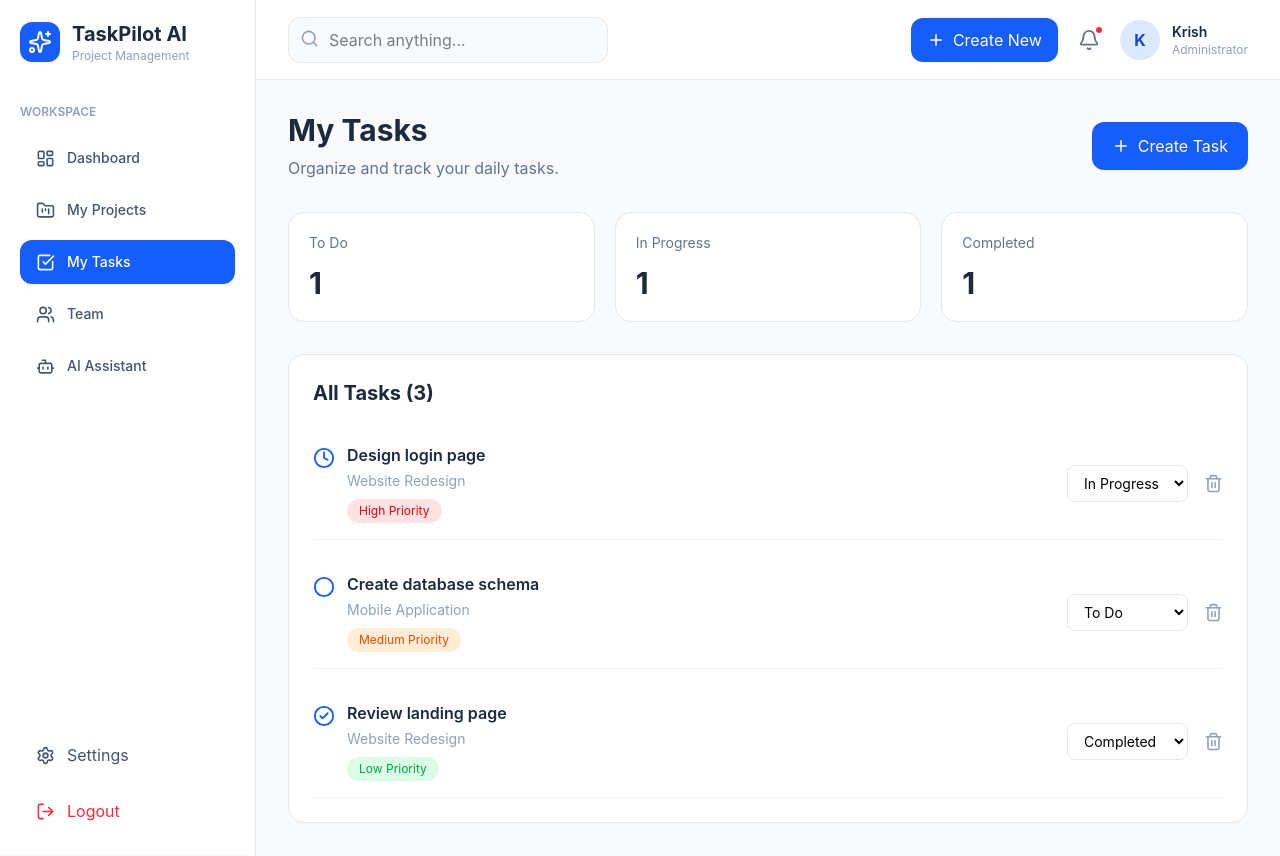
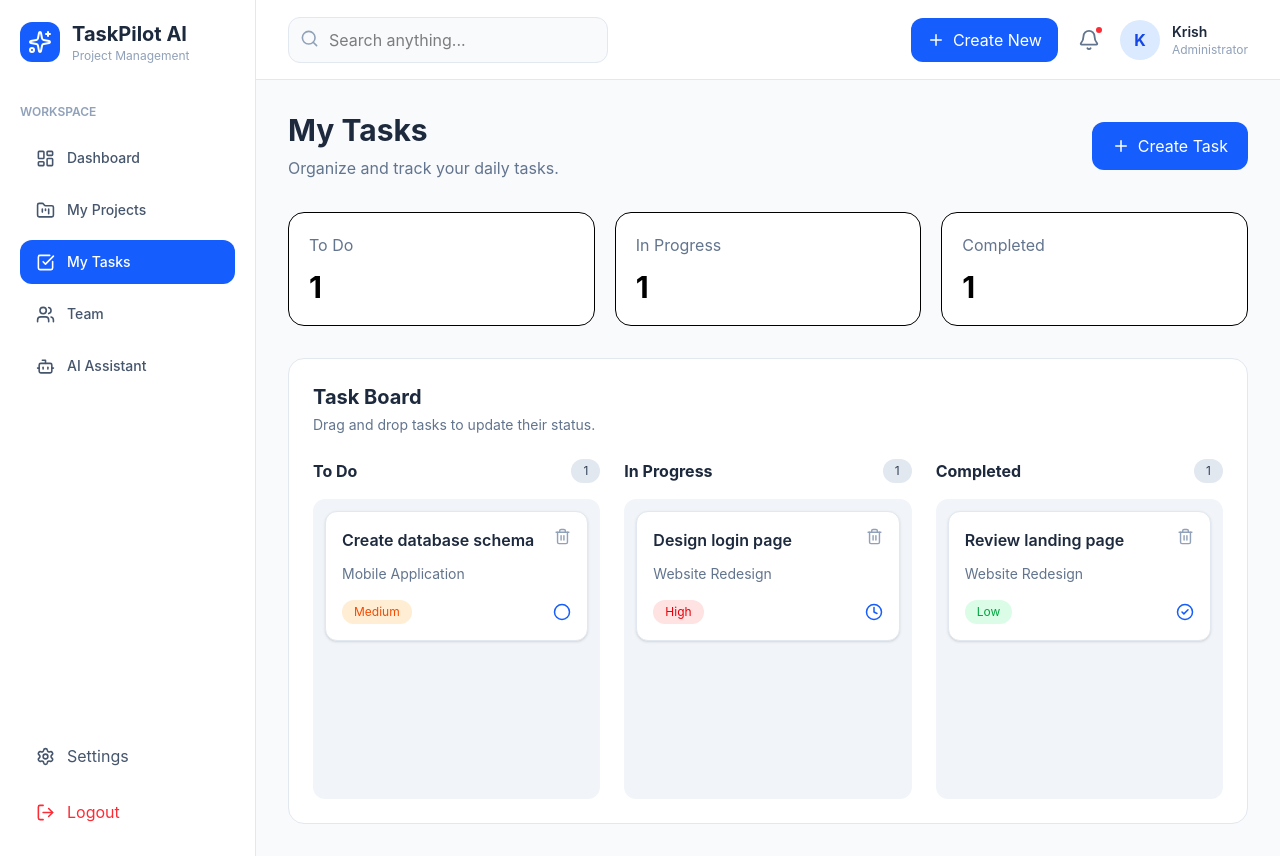
Before and after one commit to notmekrish-boop/Flowvane, a React app in the folder frontend/: page /tasks in a window 1280 px wide. Built offline with nearby package versions, Linux system fonts and the light colour scheme; the HTML template or start-up script is replaced by a standard one.

Commit message:
Implement interactive Kanban board

```diff
--- /dev/null
+++ b/frontend/src/components/KanbanBoard.jsx
@@ -0,0 +1,260 @@
+
+import {
+  DndContext,
+  PointerSensor,
+  useSensor,
+  useSensors,
+  useDroppable,
+  closestCorners
+} from "@dnd-kit/core";
+
+import {
+  SortableContext,
+  useSortable,
+  verticalListSortingStrategy
+} from "@dnd-kit/sortable";
+
+import { CSS } from "@dnd-kit/utilities";
+
+import { Trash2, Circle, Clock, CheckCircle2 } from "lucide-react";
+
+const columns = [
+  { id: "To Do", title: "To Do" },
+  { id: "In Progress", title: "In Progress" },
+  { id: "Completed", title: "Completed" }
+];
+
+const priorityColors = {
+  High: "bg-red-100 text-red-600",
+  Medium: "bg-orange-100 text-orange-600",
+  Low: "bg-green-100 text-green-600"
+};
+
+const statusIcons = {
+  "To Do": Circle,
+  "In Progress": Clock,
+  "Completed": CheckCircle2
+};
+
+// Individual draggable task card
+function TaskCard({ task, onDeleteTask }) {
+
+  const {
+    attributes,
+    listeners,
+    setNodeRef,
+    transform,
+    transition,
+    isDragging
+  } = useSortable({
+    id: task.id
+  });
+
+  const style = {
+    transform: CSS.Transform.toString(transform),
+    transition,
+    opacity: isDragging ? 0.4 : 1,
+    touchAction: "none"
+  };
+
+  const StatusIcon = statusIcons[task.status];
+
+  return (
+
+    <div
+      ref={setNodeRef}
+      style={style}
+      {...attributes}
+      {...listeners}
+      className="bg-white border border-slate-200 rounded-xl p-4 shadow-sm cursor-grab active:cursor-grabbing"
+    >
+
+      <div className="flex justify-between items-start">
+
+        <h3 className="font-semibold text-slate-800">
+          {task.title}
+        </h3>
+
+        <button
+          type="button"
+          onPointerDown={(e) => e.stopPropagation()}
+          onClick={() => onDeleteTask(task.id)}
+          className="text-slate-400 hover:text-red-500 cursor-pointer"
+          title="Delete task"
+        >
+          <Trash2 size={17} />
+        </button>
+
+      </div>
+
+      <p className="text-sm text-slate-500 mt-3">
+        {task.project}
+      </p>
+
+      <div className="flex items-center justify-between mt-4">
+
+        <span
+          className={`text-xs px-3 py-1 rounded-full ${priorityColors[task.priority]}`}
+        >
+          {task.priority}
+        </span>
+
+        <StatusIcon size={18} className="text-blue-600" />
+
+      </div>
+
+    </div>
+
+  );
+}
+
+
+// Individual Kanban column
+function KanbanColumn({ column, tasks, onDeleteTask }) {
+
+  const { setNodeRef, isOver } = useDroppable({
+    id: column.id
+  });
+
+  return (
+
+    <div className="min-w-0">
+
+      <div className="flex items-center justify-between mb-4">
+
+        <h2 className="font-bold text-slate-800">
+          {column.title}
+        </h2>
+
+        <span className="bg-slate-200 text-slate-700 text-xs px-3 py-1 rounded-full">
+          {tasks.length}
+        </span>
+
+      </div>
+
+      <div
+        ref={setNodeRef}
+        className={`min-h-[300px] p-3 rounded-xl space-y-3 transition-colors ${
+          isOver ? "bg-blue-100" : "bg-slate-100"
+        }`}
+      >
+
+        <SortableContext
+          items={tasks.map((task) => task.id)}
+          strategy={verticalListSortingStrategy}
+        >
+
+          {tasks.map((task) => (
+
+            <TaskCard
+              key={task.id}
+              task={task}
+              onDeleteTask={onDeleteTask}
+            />
+
+          ))}
+
+        </SortableContext>
+
+        {tasks.length === 0 && (
+
+          <p className="text-center text-sm text-slate-400 py-10">
+            Drop tasks here
+          </p>
+
+        )}
+
+      </div>
+
+    </div>
+
+  );
+
+}
+
+
+// Main Kanban board
+function KanbanBoard({ tasks, onStatusChange, onDeleteTask }) {
+
+  const sensors = useSensors(
+    useSensor(PointerSensor, {
+      activationConstraint: {
+        distance: 5
+      }
+    })
+  );
+
+  function handleDragEnd(event) {
+
+    const { active, over } = event;
+
+    if (!over) return;
+
+    const draggedTask = tasks.find(
+      (task) => task.id === active.id
+    );
+
+    if (!draggedTask) return;
+
+    // Check whether dropped directly on a column
+    let newStatus = columns.find(
+      (column) => column.id === String(over.id)
+    )?.id;
+
+    // Otherwise, check the task card it was dropped on
+    if (!newStatus) {
+
+      const targetTask = tasks.find(
+        (task) => String(task.id) === String(over.id)
+      );
+
+      if (!targetTask) return;
+
+      newStatus = targetTask.status;
+
+    }
+
+    if (draggedTask.status !== newStatus) {
+      onStatusChange(draggedTask.id, newStatus);
+    }
+
+  }
+
+  return (
+
+    <DndContext
+      sensors={sensors}
+      collisionDetection={closestCorners}
+      onDragEnd={handleDragEnd}
+    >
+
+      <div className="grid grid-cols-1 md:grid-cols-3 gap-6">
+
+        {columns.map((column) => {
+
+          const columnTasks = tasks.filter(
+            (task) => task.status === column.id
+          );
+
+          return (
+
+            <KanbanColumn
+              key={column.id}
+              column={column}
+              tasks={columnTasks}
+              onDeleteTask={onDeleteTask}
+            />
+
+          );
+
+        })}
+
+      </div>
+
+    </DndContext>
+
+  );
+
+}
+
+export default KanbanBoard;
--- a/frontend/src/pages/Tasks.jsx
+++ b/frontend/src/pages/Tasks.jsx
@@ -1,18 +1,10 @@
 
 import { useState } from "react";
-
-import {
-  Plus,
-  Trash2,
-  X,
-  CheckCircle2,
-  Clock,
-  Circle
-} from "lucide-react";
+import { Plus, X } from "lucide-react";
+import KanbanBoard from "../components/KanbanBoard";
 
 function Tasks() {
 
-  // Initial task data
   const [tasks, setTasks] = useState([
     {
       id: 1,
@@ -58,7 +50,10 @@ function Tasks() {
       status: "To Do"
     };
 
-    setTasks([...tasks, newTask]);
+    setTasks((previousTasks) => [
+      ...previousTasks,
+      newTask
+    ]);
 
     setTitle("");
     setPriority("Medium");
@@ -68,8 +63,8 @@ function Tasks() {
   // Update task status
   function handleStatusChange(id, newStatus) {
 
-    setTasks(
-      tasks.map((task) =>
+    setTasks((previousTasks) =>
+      previousTasks.map((task) =>
         task.id === id
           ? { ...task, status: newStatus }
           : task
@@ -81,34 +76,35 @@ function Tasks() {
   // Delete task
   function handleDeleteTask(id) {
 
-    setTasks(
-      tasks.filter((task) => task.id !== id)
+    setTasks((previousTasks) =>
+      previousTasks.filter((task) => task.id !== id)
     );
 
   }
 
-  // Status icons
-  const statusIcons = {
-    "To Do": Circle,
-    "In Progress": Clock,
-    "Completed": CheckCircle2
-  };
+  // Calculate task statistics
+  const todoCount = tasks.filter(
+    (task) => task.status === "To Do"
+  ).length;
 
-  // Priority colors
-  const priorityColors = {
-    High: "bg-red-100 text-red-600",
-    Medium: "bg-orange-100 text-orange-600",
-    Low: "bg-green-100 text-green-600"
-  };
+  const progressCount = tasks.filter(
+    (task) => task.status === "In Progress"
+  ).length;
+
+  const completedCount = tasks.filter(
+    (task) => task.status === "Completed"
+  ).length;
 
   return (
 
     <div className="p-8">
 
-      {/* Header */}
+      {/* Page Header */}
+
       <div className="flex justify-between items-center mb-8">
 
         <div>
+
           <h1 className="text-3xl font-bold text-slate-800">
             My Tasks
           </h1>
@@ -116,6 +112,7 @@ function Tasks() {
           <p className="text-slate-500 mt-2">
             Organize and track your daily tasks.
           </p>
+
         </div>
 
         <button
@@ -123,13 +120,16 @@ function Tasks() {
           className="flex items-center gap-2 bg-blue-600 text-white px-5 py-3 rounded-xl hover:bg-blue-700"
         >
           {showForm ? <X size={18} /> : <Plus size={18} />}
+
           {showForm ? "Close Form" : "Create Task"}
+
         </button>
 
       </div>
 
 
       {/* Create Task Form */}
+
       {showForm && (
 
         <form
@@ -143,7 +143,6 @@ function Tasks() {
 
           <div className="grid grid-cols-1 md:grid-cols-3 gap-5">
 
-            {/* Task title */}
             <div className="md:col-span-3">
 
               <label className="block text-sm mb-2">
@@ -156,12 +155,11 @@ function Tasks() {
                 onChange={(e) => setTitle(e.target.value)}
                 placeholder="Enter task title"
                 required
-                className="w-full border border-slate-200 rounded-xl px-4 py-3 outline-none focus:ring-2 focus:ring-blue-500"
+                className="w-full border border-slate-200 rounded-xl px-4 py-3"
               />
 
             </div>
 
-            {/* Project */}
             <div>
 
               <label className="block text-sm mb-2">
@@ -173,16 +171,13 @@ function Tasks() {
                 onChange={(e) => setProject(e.target.value)}
                 className="w-full border border-slate-200 rounded-xl px-4 py-3"
               >
-
                 <option>Website Redesign</option>
                 <option>Mobile Application</option>
                 <option>Marketing Campaign</option>
-
               </select>
 
             </div>
 
-            {/* Priority */}
             <div>
 
               <label className="block text-sm mb-2">
@@ -194,16 +189,13 @@ function Tasks() {
                 onChange={(e) => setPriority(e.target.value)}
                 className="w-full border border-slate-200 rounded-xl px-4 py-3"
               >
-
                 <option>Low</option>
                 <option>Medium</option>
                 <option>High</option>
-
               </select>
 
             </div>
 
-            {/* Submit */}
             <div className="flex items-end">
 
               <button
@@ -223,126 +215,63 @@ function Tasks() {
 
 
       {/* Task Statistics */}
+
       <div className="grid grid-cols-1 md:grid-cols-3 gap-5 mb-8">
 
-        {["To Do", "In Progress", "Completed"].map((status) => {
+        <div className="bg-white border rounded-2xl p-5">
 
-          const count = tasks.filter(
-            (task) => task.status === status
-          ).length;
+          <p className="text-slate-500">To Do</p>
 
-          return (
-
-            <div
-              key={status}
-              className="bg-white border border-slate-200 rounded-2xl p-5"
-            >
-
-              <p className="text-sm text-slate-500">
-                {status}
-              </p>
-
-              <h2 className="text-3xl font-bold text-slate-800 mt-3">
-                {count}
+          <h2 className="text-3xl font-bold mt-3">
+            {todoCount}
           </h2>
 
         </div>
 
-          );
+        <div className="bg-white border rounded-2xl p-5">
 
-        })}
+          <p className="text-slate-500">In Progress</p>
+
+          <h2 className="text-3xl font-bold mt-3">
+            {progressCount}
+          </h2>
 
         </div>
 
+        <div className="bg-white border rounded-2xl p-5">
 
-      {/* Task List */}
-      <div className="bg-white border border-slate-200 rounded-2xl p-6">
+          <p className="text-slate-500">Completed</p>
 
-        <h2 className="text-xl font-bold text-slate-800 mb-5">
-          All Tasks ({tasks.length})
+          <h2 className="text-3xl font-bold mt-3">
+            {completedCount}
           </h2>
-
-        <div className="space-y-4">
-
-          {tasks.map((task) => {
-
-            const StatusIcon = statusIcons[task.status];
-
-            return (
-
-              <div
-                key={task.id}
-                className="flex flex-col md:flex-row md:items-center justify-between gap-4 border-b border-slate-100 py-4"
-              >
-
-                <div className="flex items-start gap-3">
-
-                  <StatusIcon
-                    size={22}
-                    className="text-blue-600 mt-1"
-                  />
-
-                  <div>
-
-                    <h3 className="font-semibold text-slate-800">
-                      {task.title}
-                    </h3>
-
-                    <p className="text-sm text-slate-400 mt-1">
-                      {task.project}
-                    </p>
-
-                    <span className={`inline-block mt-2 px-3 py-1 rounded-full text-xs ${priorityColors[task.priority]}`}>
-                      {task.priority} Priority
-                    </span>
 
         </div>
 
       </div>
 
 
-                <div className="flex items-center gap-4">
+      {/* Kanban Board */}
 
-                  {/* Change status */}
-                  <select
-                    value={task.status}
-                    onChange={(e) =>
-                      handleStatusChange(task.id, e.target.value)
-                    }
-                    className="border border-slate-200 rounded-lg px-3 py-2 text-sm"
-                  >
+      <div className="bg-white border border-slate-200 rounded-2xl p-6">
 
-                    <option>To Do</option>
-                    <option>In Progress</option>
-                    <option>Completed</option>
+        <div className="mb-6">
 
-                  </select>
+          <h2 className="text-xl font-bold text-slate-800">
+            Task Board
+          </h2>
 
-
-                  {/* Delete */}
-                  <button
-                    onClick={() => handleDeleteTask(task.id)}
-                    className="text-slate-400 hover:text-red-500"
-                    title="Delete task"
-                  >
-                    <Trash2 size={19} />
-                  </button>
+          <p className="text-sm text-slate-500 mt-1">
+            Drag and drop tasks to update their status.
+          </p>
 
         </div>
 
-              </div>
-
-            );
-
-          })}
-
-        </div>
-
-        {tasks.length === 0 && (
-          <p className="text-center text-slate-400 py-8">
-            No tasks available. Create your first task!
-          </p>
-        )}
+        <KanbanBoard
+          tasks={tasks}
+          onStatusChange={handleStatusChange}
+          onDeleteTask={handleDeleteTask}
+        />
 
       </div>
 
```
Lines whose indentation alone changed are shown as unchanged.
